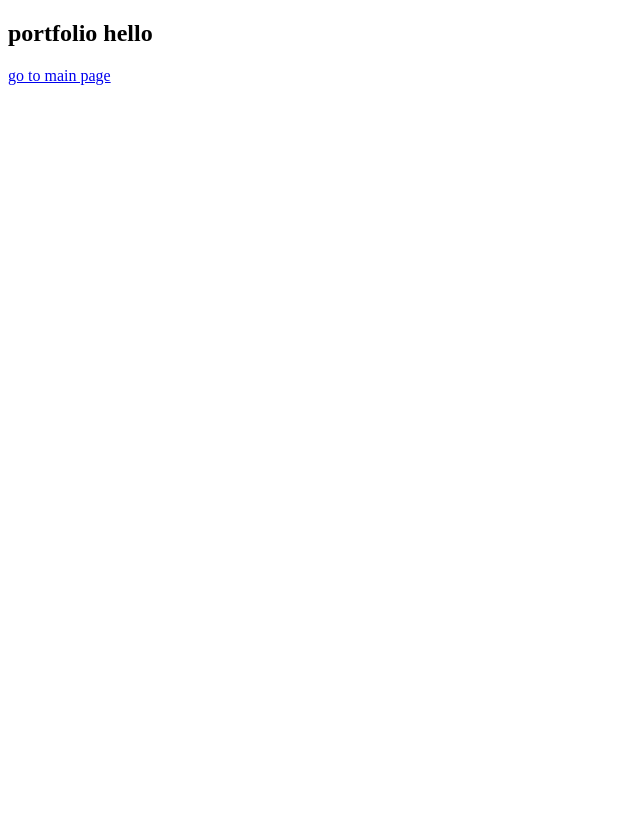
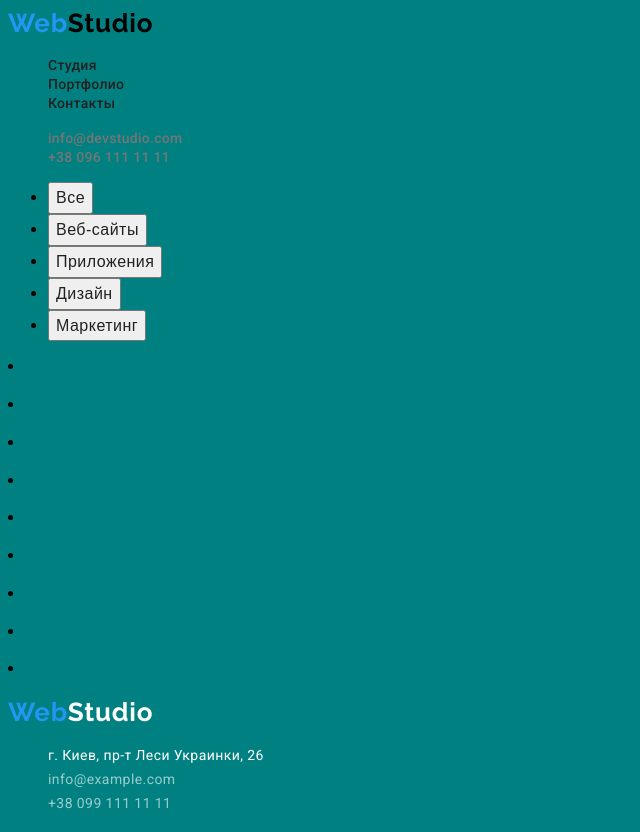
Before and after one commit to Dimmac/goit-markup-hw-02, a plain HTML site: page portfolio.html in a window 1280 px wide. Shown: the whole page, without its empty margins (0-640 px from the left). Before the commit the page ends 800 px from the top, so only its background shows below. Drawn offline with Linux system fonts and the light colour scheme.

Commit message:
набиваю портфоліо

```diff
--- a/css/styles.css
+++ b/css/styles.css
@@ -138,3 +138,16 @@ color: rgba(255, 255, 255, 0.6);
 .address-link:focus {
   color: #2196f3;
 }
+/* ============ styles for PAGE portfolio ============ */
+.modal-btn-portfolio {
+font-weight: 500;
+font-size: 16px;
+line-height: 1.62;
+text-align: center;
+letter-spacing: 0.03em;
+color: #212121;
+}
+.modal-btn-portfolio:hover,
+.modal-btn-portfolio:focus {
+  color: #FFFFFF;
+}
--- a/portfolio.html
+++ b/portfolio.html
@@ -1,13 +1,95 @@
 <!DOCTYPE html>
-<html lang="en">
+<html lang="ru">
+
 <head>
     <meta charset="UTF-8">
     <meta http-equiv="X-UA-Compatible" content="IE=edge">
     <meta name="viewport" content="width=device-width, initial-scale=1.0">
-    <title>portfolio</title>
+    <title lang="en">Studio</title>
+    <link rel="preconnect" href="https://fonts.gstatic.com">
+    <link
+        href="https://fonts.googleapis.com/css2?family=Raleway:wght@700&family=Roboto:wght@400;500;700;900&display=swap"
+        rel="stylesheet">
+    <link rel="stylesheet" href="./css/styles.css">
 </head>
+
 <body>
-    <h2>portfolio hello</h2>
-    <a href="/index.html">go to main page</a>
+    <header>
+        <nav>
+            <a class="logo link" href="index.html"><span lang="en">Web</span><span lang="en"
+                    class="header-studio">Studio</span></a>
+            <ul class="list">
+                <li><a href="" class="nav-list-item link">Студия</a></li>
+                <li><a href="" class="nav-list-item link">Портфолио</a></li>
+                <li><a href="" class="nav-list-item link">Контакты</a></li>
+            </ul>
+        </nav>
+        <!--contacts-->
+        <ul class="contact-list list">
+            <li><a href="mailto:info@devstudio.com" class="contact-list-item link">info@devstudio.com</a></li>
+            <li><a href="tel:+380961111111" class="contact-list-item link">+38 096 111 11 11</a></li>
+        </ul>
+    </header>
+    <main>
+        <!-- filter -->
+      <section>
+        <ul>
+            <li><button class="modal-btn-portfolio" type="button">Все</button></li>
+            <li><button class="modal-btn-portfolio" type="button">Веб-сайты</button></li>
+            <li><button class="modal-btn-portfolio" type="button">Приложения</button></li>
+            <li><button class="modal-btn-portfolio" type="button">Дизайн</button></li>
+            <li><button class="modal-btn-portfolio" type="button">Маркетинг</button></li>
+        </ul>
+      </section>
+      <!-- menu -->
+      <section>
+          <li><img src="" alt="">
+            <h3></h3>
+        <p></p>
+    </li>
+          <li><img src="" alt="">
+            <h3></h3>
+        <p></p>
+    </li>
+          <li><img src="" alt="">
+            <h3></h3>
+        <p></p>
+    </li>
+          <li><img src="" alt="">
+            <h3></h3>
+        <p></p>
+    </li>
+          <li><img src="" alt="">
+            <h3></h3>
+        <p></p>
+    </li>
+          <li><img src="" alt="">
+            <h3></h3>
+        <p></p>
+    </li>
+          <li><img src="" alt="">
+            <h3></h3>
+        <p></p>
+    </li>
+          <li><img src="" alt="">
+            <h3></h3>
+        <p></p>
+    </li>
+          <li><img src="" alt="">
+            <h3></h3>
+        <p></p>
+    </li>
+      </section>
+    </main>
+    <footer>
+        <a class="logo link" href=""><span lang="en">Web</span><span lang="en" class="footer-studio">Studio</span></a>
+        <ul class="address-list list">
+            <li><a href="https://goo.gl/maps/wNvCTapRVfwGsnRAA" target="_blank" rel="noopener noofferer"
+                    class="geoposition link">г. Киев, пр-т Леси Украинки, 26</a></li>
+            <li><a href="mailto:info@example.com" class="address-link link">info@example.com</a></li>
+            <li><a href="tel:+380991111111" class="address-link link">+38 099 111 11 11</a></li>
+        </ul>
+    </footer>
 </body>
+
 </html>
```
Also changed, not shown: index.html (+1 -1 lines).
